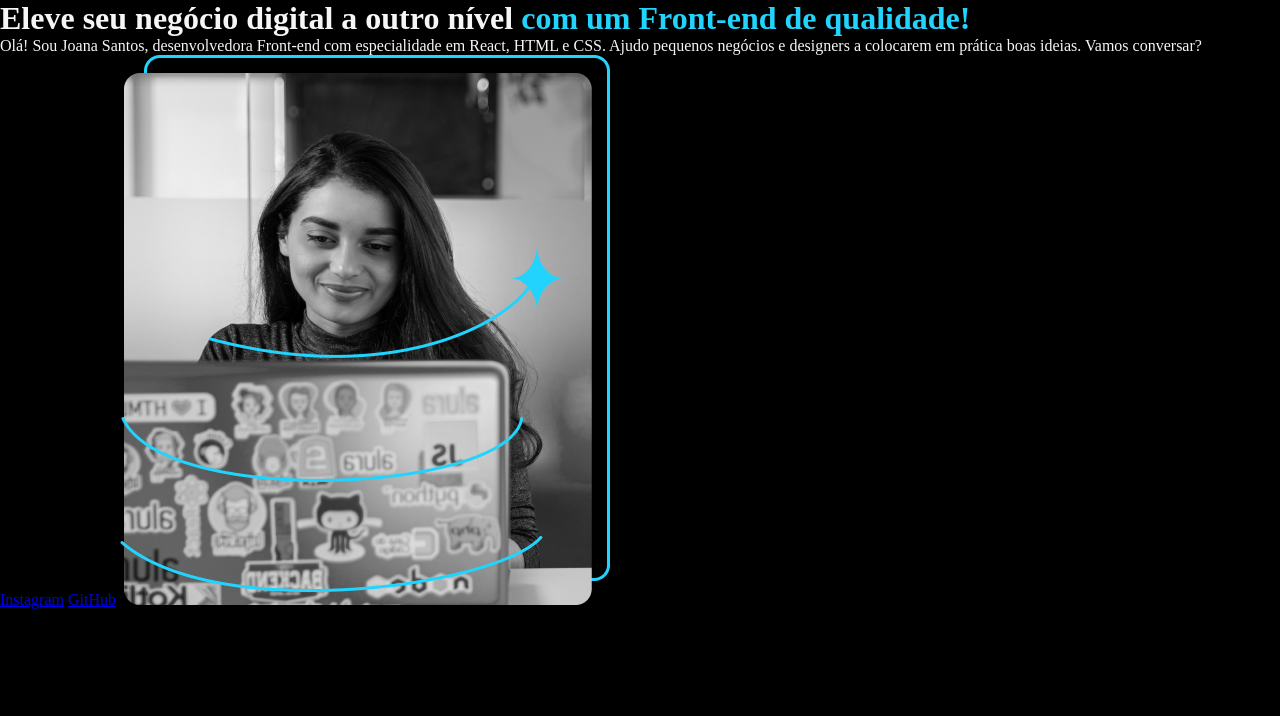
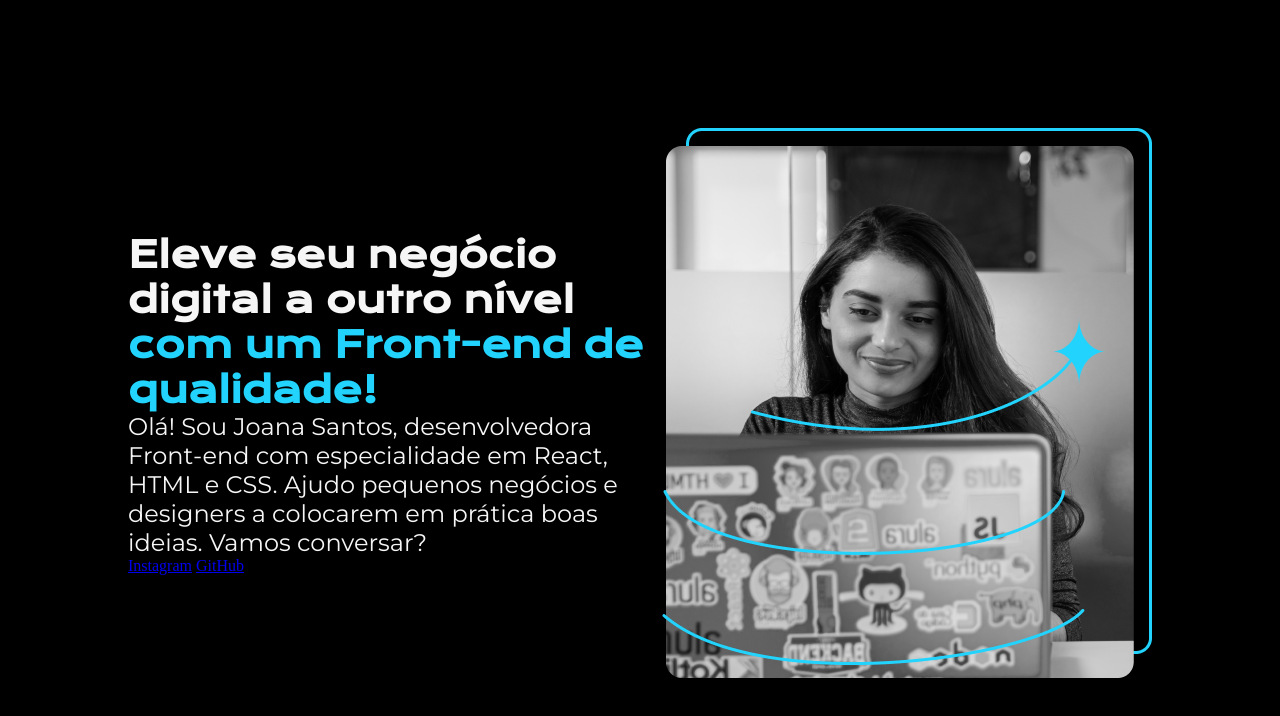
Before and after one commit to Binatriz/estudo-classes-posicionamento, a plain HTML site: page index.html in a window 1280 px wide. Drawn offline with nearby package versions, Linux system fonts and the light colour scheme.

Commit message:
adicionando fontes e as classes

```diff
--- a/index.html
+++ b/index.html
@@ -12,17 +12,19 @@
 <body>
     <header></header>
     <main class="apresentacao">
-        <h1>Eleve seu negócio digital a outro nível
+        <section class="apresentacao__conteudo">
+            <h1 class="apresentacao__conteudo__titulo">Eleve seu negócio digital a outro nível
                 <strong class="titulo-destaque">com um Front-end de qualidade!
                 </strong>
             </h1>
-        <p>Olá! Sou Joana Santos, desenvolvedora
+            <p class="apresentacao__conteudo__texto">Olá! Sou Joana Santos, desenvolvedora
                 Front-end com especialidade em React, HTML e
                 CSS. Ajudo pequenos negócios e designers a
                 colocarem em prática boas ideias. Vamos
                 conversar?</p>
             <a href="https://instagram.com/rafaballerini">Instagram</a>
             <a href="https://github.com/guilhermeonrails">GitHub</a>
+        </section>
         <img src="imagem.png" alt="Foto da Joana Santos programando">
     </main>
     <footer></footer>
--- a/style.css
+++ b/style.css
@@ -1,3 +1,5 @@
+@import url('https://fonts.googleapis.com/css2?family=Krona+One&family=Montserrat:ital,wght@0,100..900;1,100..900&family=Poppins:ital,wght@0,100;0,200;0,300;0,400;0,500;0,600;0,700;0,800;0,900;1,100;1,200;1,300;1,400;1,500;1,600;1,700;1,800;1,900&display=swap');
+
 * {
     margin: 0;
     padding: 0;
@@ -13,3 +15,24 @@ body {
 .titulo-destaque {
     color: #22D4FD;
 }
+
+.apresentacao{
+    margin: 10%;
+    display: flex;
+    align-items: center;
+    justify-content: space-between;
+}
+
+.apresentacao__conteudo{
+    width: 615px;
+}
+
+.apresentacao__conteudo__titulo{
+    font-size: 36px;
+    font-family: "Krona One", sans-serif;
+}
+
+.apresentacao__conteudo__texto{
+    font-size: 24px;
+    font-family: 'Montserrat', sans-serif;
+}
```
Lines whose indentation alone changed are shown as unchanged.
